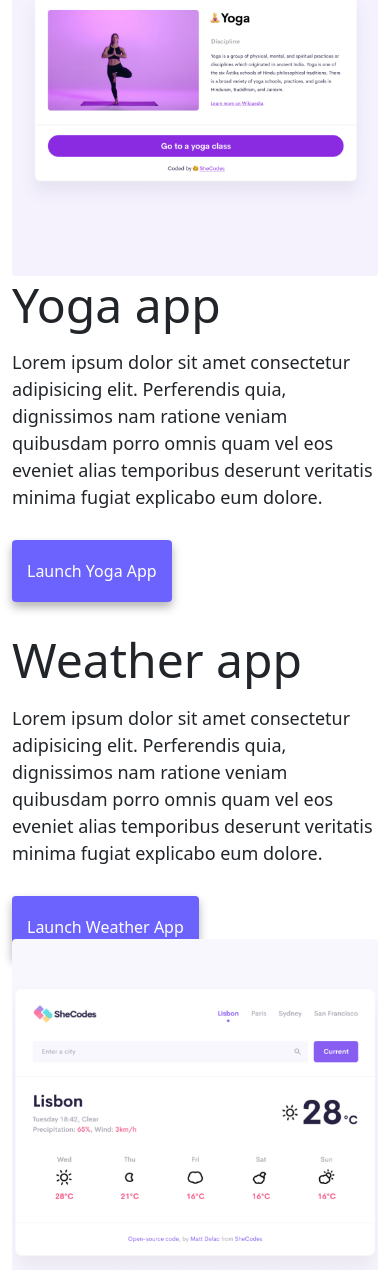
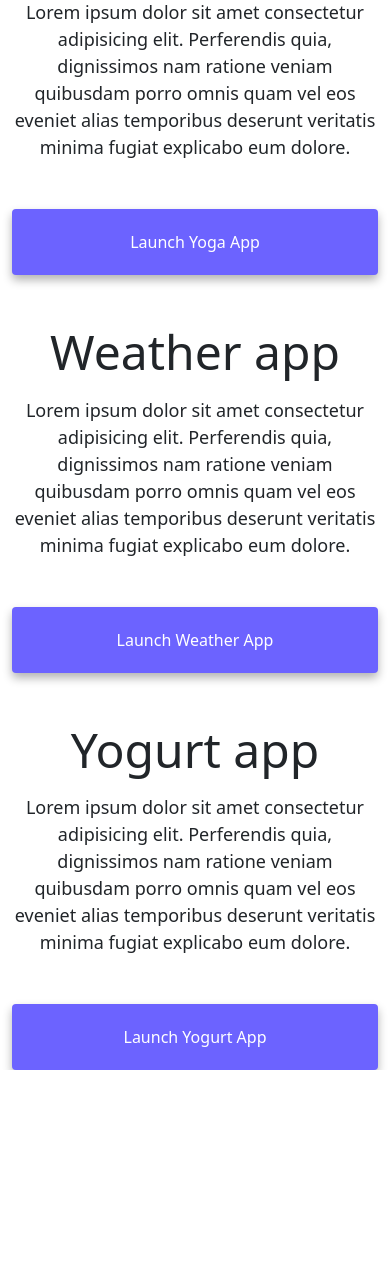
Before and after one commit to Glannys/shecodes-responsive-w3-homework, a website: page index.html in a window 390 px wide. Shown: the part 730-2000 px from the top of the page. After the commit the page ends 1800 px from the top, so only its background shows below. Drawn offline with nearby package versions, Linux system fonts and the light colour scheme.

Commit message:
Made app text blocks responsive

```diff
--- a/index.html
+++ b/index.html
@@ -47,47 +47,57 @@
     </nav>
 
     <h2 class="text-center">👋 Hi! I am</h2>
-    <h1 class="text-center">Olga Tverdomed</h1>
+    <h1 class="text-center mx-3 mb-3">Olga Tverdomed</h1>
     <h3 class="text-center">
       🇺🇦 🌻 Front-end developer, based in Boyarka, Kyivska oblast
     </h3>
     <div class="navigation-links mb-5">
-      <a href="about.html#contact" class="primary-link">Contact me</a>
-      <a href="about.html" class="about-link">About me</a>
+      <a href="about.html#contact" class="primary-link btn">Contact me</a>
+      <a href="about.html" class="about-link btn">About me</a>
     </div>
 
     <div class="container">
       <div class="row">
-        <div class="col-md-6">
+        <div class="col-md-6 d-none d-md-block">
           <img src="images/yoga.png" class="img-fluid rounded" alt="Yoga" />
         </div>
-        <div class="col-md-6">
-          <h2 class="mb-3">Yoga app</h2>
-          <p>
+        <div class="col-12 col-md-6">
+          <h2 class="mb-3 text-center text-md-start">Yoga app</h2>
+          <p class="text-center text-md-start">
             Lorem ipsum dolor sit amet consectetur adipisicing elit. Perferendis
             quia, dignissimos nam ratione veniam quibusdam porro omnis quam vel
             eos eveniet alias temporibus deserunt veritatis minima fugiat
             explicabo eum dolore.
           </p>
           <div class="mt-5">
-            <a class="primary-link" href="#">Launch Yoga App</a>
+            <a class="primary-link btn d-block d-md-none w-100" href="#"
+              >Launch Yoga App</a
+            >
+            <a class="primary-link btn d-none d-md-inline-block" href="#"
+              >Launch Yoga App</a
+            >
           </div>
         </div>
       </div>
       <div class="row mt-5">
-        <div class="col-md-6">
-          <h2 class="mb-3">Weather app</h2>
-          <p>
+        <div class="col-12 col-md-6">
+          <h2 class="mb-3 text-center text-md-start">Weather app</h2>
+          <p class="text-center text-md-start">
             Lorem ipsum dolor sit amet consectetur adipisicing elit. Perferendis
             quia, dignissimos nam ratione veniam quibusdam porro omnis quam vel
             eos eveniet alias temporibus deserunt veritatis minima fugiat
             explicabo eum dolore.
           </p>
           <div class="mt-5">
-            <a class="primary-link" href="#">Launch Weather App</a>
+            <a class="primary-link btn d-block d-md-none w-100" href="#"
+              >Launch Weather App</a
+            >
+            <a class="primary-link btn d-none d-md-inline-block" href="#"
+              >Launch Weather App</a
+            >
           </div>
         </div>
-        <div class="col-md-6">
+        <div class="col-md-6 d-none d-lg-block">
           <img
             src="images/weather.png"
             class="img-fluid rounded"
@@ -96,19 +106,24 @@
         </div>
       </div>
       <div class="row mt-5">
-        <div class="col-md-6">
+        <div class="col-md-6 d-none d-lg-block">
           <img src="images/yogurt.png" class="img-fluid rounded" alt="Yogurt" />
         </div>
-        <div class="col-md-6">
-          <h2 class="mb-3">Yogurt app</h2>
-          <p>
+        <div class="col-12 col-md-6">
+          <h2 class="mb-3 text-center text-md-start">Yogurt app</h2>
+          <p class="text-center text-md-start">
             Lorem ipsum dolor sit amet consectetur adipisicing elit. Perferendis
             quia, dignissimos nam ratione veniam quibusdam porro omnis quam vel
             eos eveniet alias temporibus deserunt veritatis minima fugiat
             explicabo eum dolore.
           </p>
           <div class="mt-5">
-            <a class="primary-link" href="#">Launch Yogurt App</a>
+            <a class="primary-link btn d-block d-md-none w-100" href="#"
+              >Launch Yogurt App</a
+            >
+            <a class="primary-link btn d-none d-md-inline-block" href="#"
+              >Launch Yogurt App</a
+            >
           </div>
         </div>
       </div>
```
